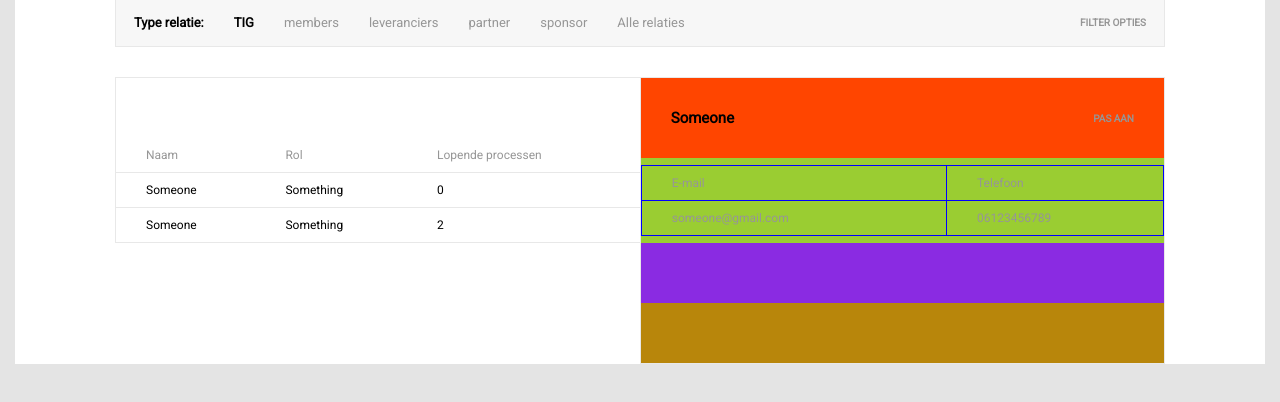
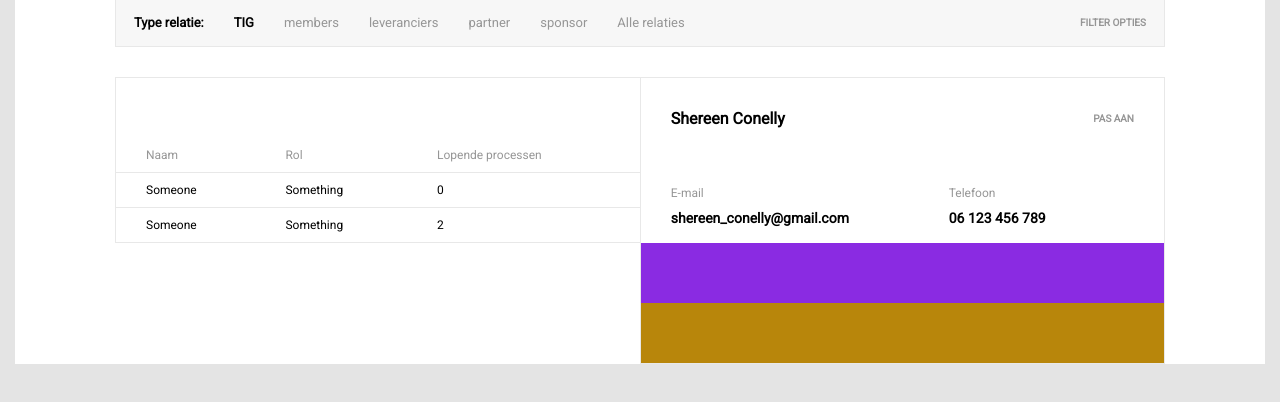
Before and after one commit to WiliTheSParrow/LeVarne_Exercise-1, a plain HTML site: page src/index.html in a window 1280 px wide. Shown: the part 188-590 px from the top of the page. Drawn offline with nearby package versions, Linux system fonts and the light colour scheme.

Commit message:
details name and contact info part done

```diff
--- a/src/css/_component.scss
+++ b/src/css/_component.scss
@@ -136,9 +136,15 @@
         }
 
         &-details {
-            &--header {}
+            &--header {
+                h2 {
+                    font-size: 1.6rem;
+                }
+            }
 
             &--contact {
+                padding: 0 3rem;
+
                 &--table {
                     width: 100%;
                     font-size: 1.2rem;
@@ -148,21 +154,26 @@
                     th,
                     td {
                         border-collapse: collapse;
+                        // border: 1.5px solid blue;
                     }
 
                     th,
                     td {
-                        padding: 1rem 0 1rem 3rem;
-                    }
+                        padding: 1rem 1rem 0 0;
 
-                    tr,th {
-                        border: 1.5px solid blue;
-
+                        &:first-child {
+                            width: 60%;
+                        }
                     }
 
                     th {
                         color: $color-grey-medium-3;
                         font-weight: normal;
+                    }
+
+                    td {
+                        font-size: 1.4rem;
+                        font-weight: bold;
                     }
                 }
             }
--- a/src/css/_layout.scss
+++ b/src/css/_layout.scss
@@ -120,7 +120,7 @@
             width: 100%;
 
             &--header {
-                background: orangered;
+                // background: orangered;
                 height: 8rem;
                 display: flex;
                 justify-content: space-between;
@@ -129,7 +129,7 @@
             }
 
             &--contact {
-                background: yellowgreen;
+                // background: yellowgreen;
                 height: 8.5rem;
                 display: flex;
                 align-items: center;
@@ -141,7 +141,8 @@
             }
 
             &--otherinfo {
-                background: darkgoldenrod;;
+                background: darkgoldenrod;
+                ;
                 height: 6rem;
             }
 
--- a/src/index.html
+++ b/src/index.html
@@ -102,7 +102,7 @@
                     </section>
                     <section class="content__dataview-details">
                         <div class="content__dataview-details--header">
-                            <h2>Someone</h2>
+                            <h2>Shereen Conelly</h2>
                             <p class="info-titles">Pas aan</p>
                         </div>
                         <div class="content__dataview-details--contact">
@@ -112,8 +112,8 @@
                                     <th>Telefoon</th>
                                 </tr>
                                 <tr>
-                                    <th>someone@gmail.com</th>
-                                    <th>06123456789</th>
+                                    <td>shereen_conelly@gmail.com</td>
+                                    <td>06 123 456 789</td>
                                 </tr>
                             </table>
                         </div>
```
Also changed, not shown: src/css/style.css, 1 other file.
